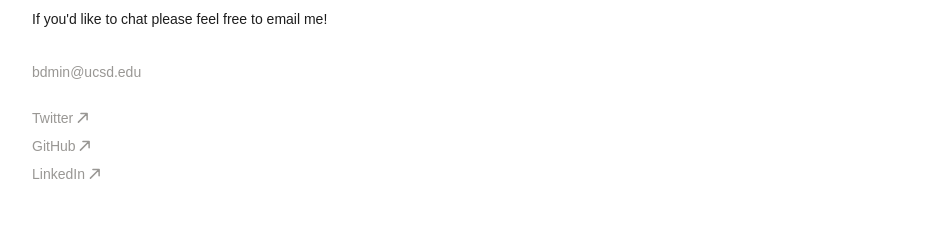
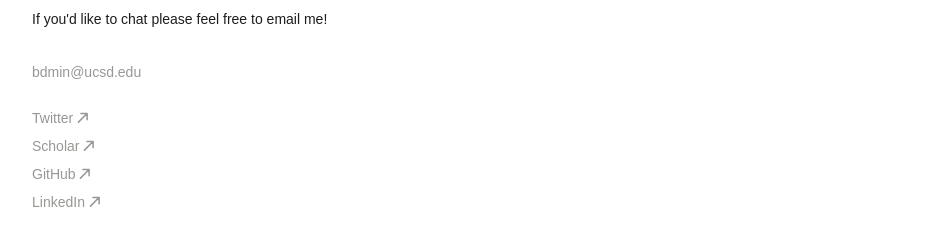
Before and after one commit to bdhmin/portfolio, a React (Create React App) app: page / in a window 1280 px wide. Shown: the part 1100-1328 px from the top of the page, without its empty margins (128-1080 px from the left). Built offline with nearby package versions, Linux system fonts and the light colour scheme; no server answers; a web font is replaced by a local one.

Commit message:
Added Scholar link

```diff
--- a/src/App/pages/about/about.js
+++ b/src/App/pages/about/about.js
@@ -98,6 +98,7 @@ function About() {
             </p>
             {/* <br/> */}
             <a href="https://twitter.com/bryandmin/" target="_blank" rel="noreferrer">Twitter <NewTabIcon/></a>
+            <a href="https://scholar.google.com/citations?user=12yN6_gAAAAJ&hl=en/" target="_blank" rel="noreferrer">Scholar <NewTabIcon/></a>
             <a href="https://github.com/bdhmin/" target="_blank" rel="noreferrer">GitHub <NewTabIcon/></a>
             <a href="https://www.linkedin.com/in/bryanmin/" target="_blank" rel="noreferrer">LinkedIn <NewTabIcon/></a>
           </div>
```
